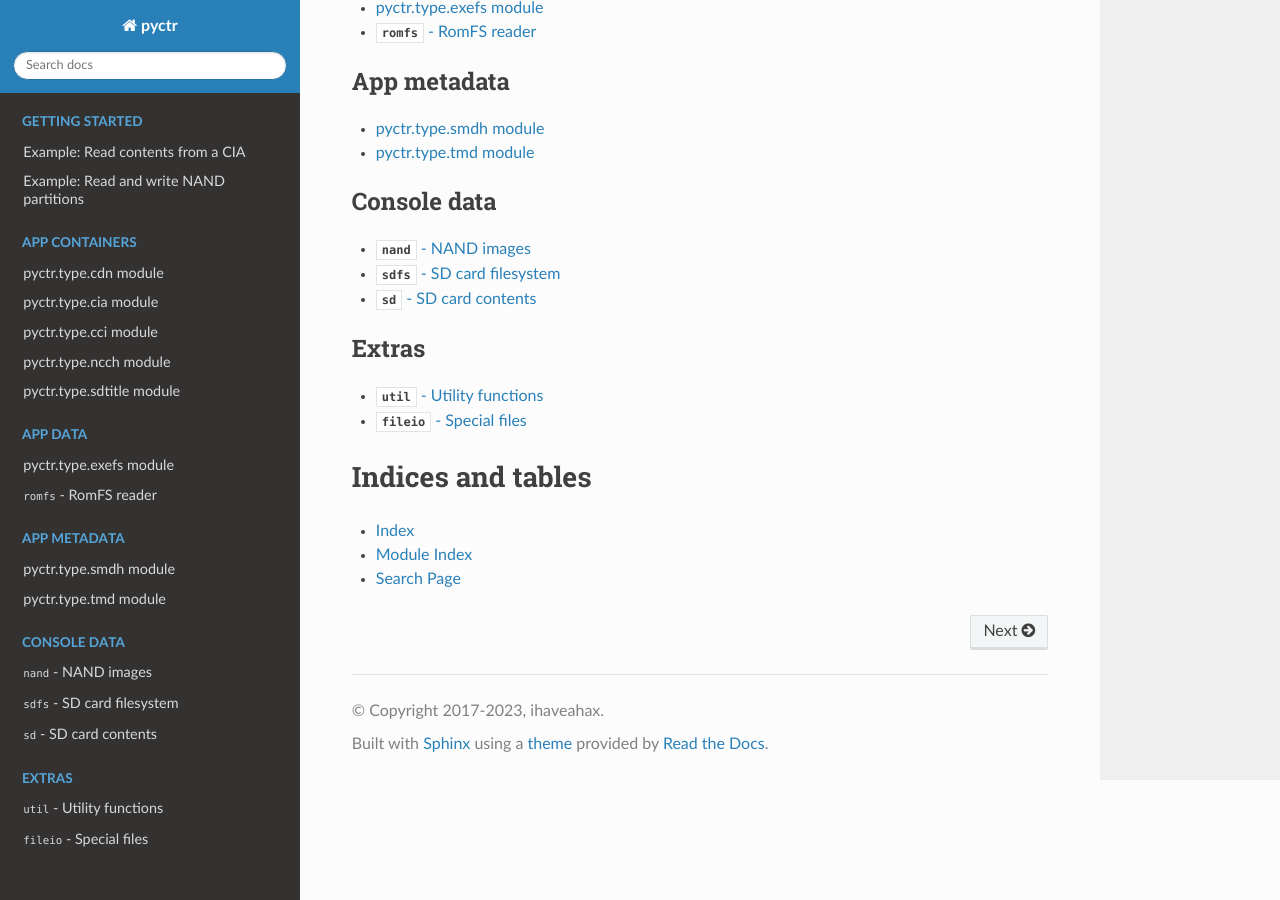
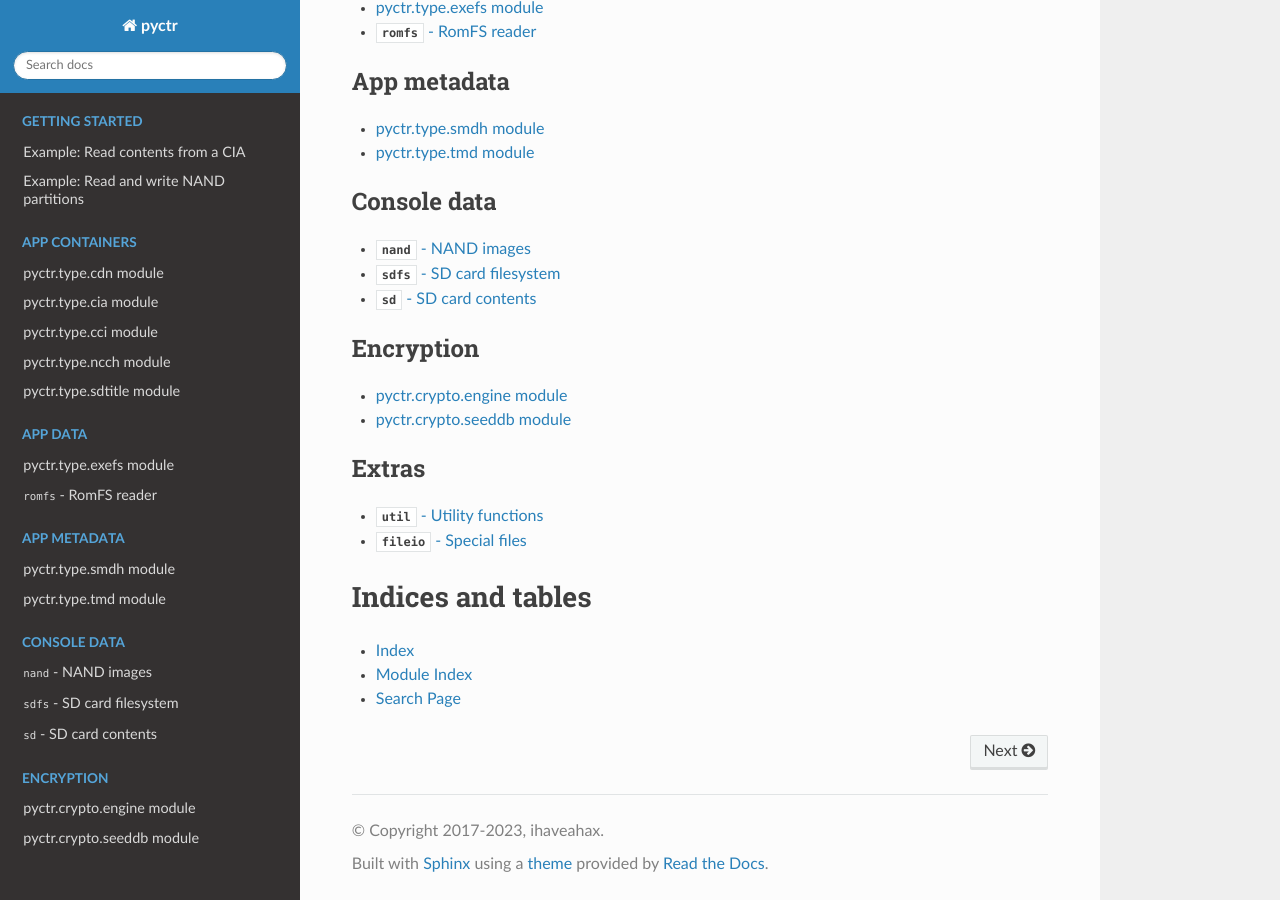
Before and after one commit to ihaveamac/pyctr, a Sphinx documentation site: the page built from docs/index.rst, in a window 1280 px wide and 900 px high, scrolled down 1266 px. Built offline with Sphinx 7.4.7 and the Read the Docs theme 2.0.0, drawn with Linux system fonts in a browser that asks for light colours.

Commit message:
docs: add encryption section to sidebar

```diff
--- a/docs/index.rst
+++ b/docs/index.rst
@@ -79,6 +79,13 @@ It can be installed with ``pip``:
 
 .. toctree::
    :maxdepth: 1
+   :caption: Encryption
+
+   pyctr.crypto.engine
+   pyctr.crypto.seeddb
+
+.. toctree::
+   :maxdepth: 1
    :caption: Extras
 
    pyctr.util
```
